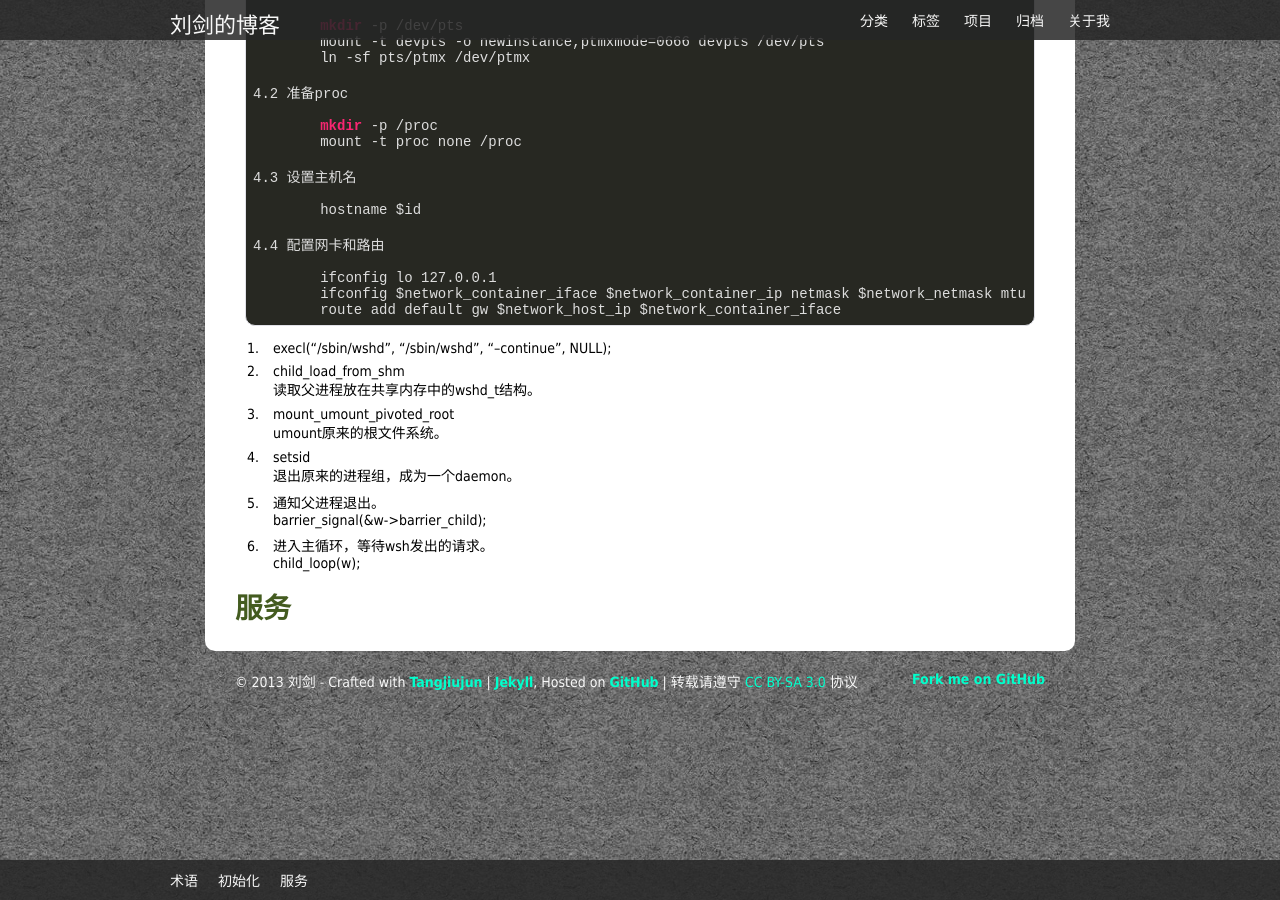
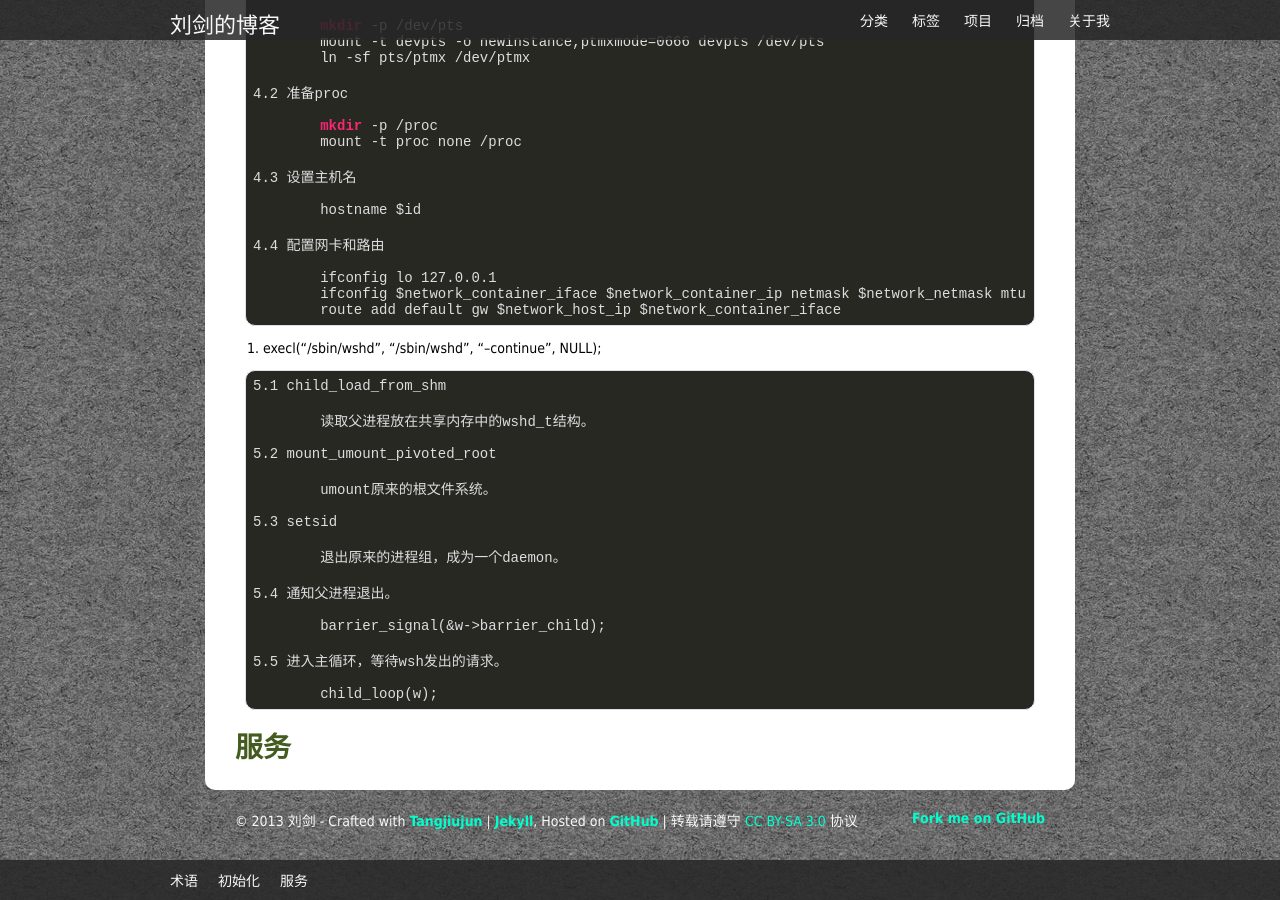
Before and after one commit to lsword/lsword.github.io, a Jekyll site: the page built from _posts/2013-09-19-Warden容器的核心进程wshd.md, in a window 1280 px wide and 900 px high, scrolled down 2585 px. Built offline with Jekyll 4.4.1, drawn with Linux system fonts in a browser that asks for light colours; Markdown is read by kramdown in place of the engine named in the settings; comment, search, counter and statistics services are not loaded.

Commit message:
add content to wshd doc

```diff
--- a/_posts/2013-09-19-Warden容器的核心进程wshd.md
+++ b/_posts/2013-09-19-Warden容器的核心进程wshd.md
@@ -163,23 +163,23 @@ description: 本文对warden容器的核心进程wshd进行介绍。
 
   5. execl("/sbin/wshd", "/sbin/wshd", "--continue", NULL);
 
-  6. child_load_from_shm
+    5.1 child_load_from_shm
 
 		读取父进程放在共享内存中的wshd_t结构。
 
-  7. mount_umount_pivoted_root
+    5.2 mount_umount_pivoted_root
 
 		umount原来的根文件系统。
 
-  8. setsid
+    5.3 setsid
 
 		退出原来的进程组，成为一个daemon。
 
-  9. 通知父进程退出。
+    5.4 通知父进程退出。
 
 		barrier_signal(&w->barrier_child);
 
-  10. 进入主循环，等待wsh发出的请求。
+    5.5 进入主循环，等待wsh发出的请求。
 
 		child_loop(w);
 
```
